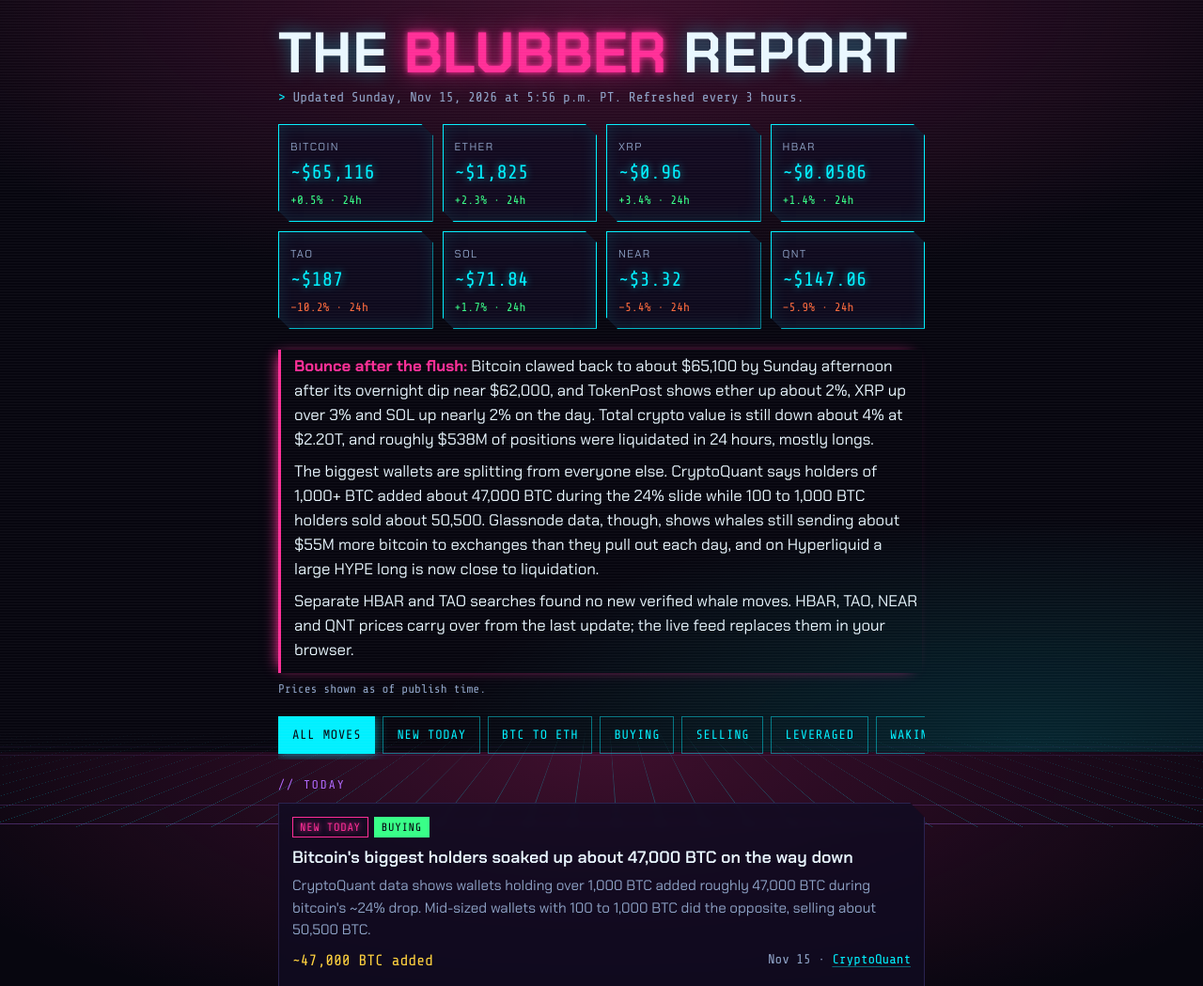
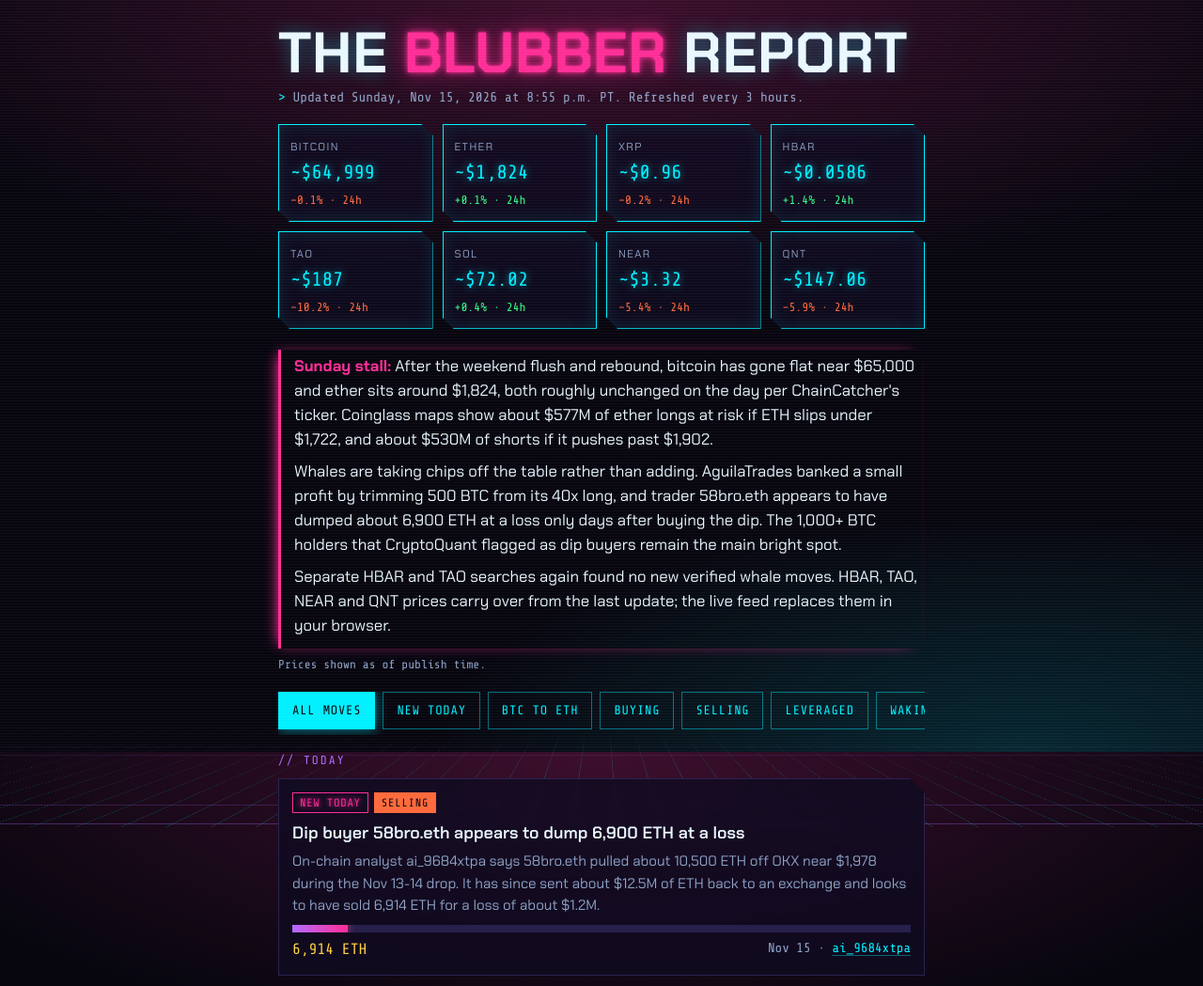
Before and after one commit to z3p096/Blubber-Report, a plain HTML site: page index.html in a window 1280 px wide. Shown: the top 1049 px of the page at 94% size. Drawn offline with nearby package versions, Linux system fonts and the light colour scheme; no server answers.

Commit message:
Update for Nov 15, 2026 8:55 p.m. PT
Co-Authored-By: Claude Opus 5.5 <noreply@anthropic.com>
Claude-Session: https://claude.ai/code/session_016FMJ4nxc3gCjaYHs2PnhBu

```diff
--- a/index.html
+++ b/index.html
@@ -81,23 +81,23 @@ footer{margin-top:26px;color:var(--mute);font-size:.82rem;font-family:var(--mono
 </head><body>
 <main>
 <h1>The <span>Blubber</span> Report</h1>
-<p class="sub">Updated Sunday, Nov 15, 2026 at 5:56 p.m. PT. Refreshed every 3 hours.</p>
+<p class="sub">Updated Sunday, Nov 15, 2026 at 8:55 p.m. PT. Refreshed every 3 hours.</p>
 
 <div class="prices">
-<div><small>Bitcoin</small><b id="p-bitcoin">~$65,116</b><span class="chg up" id="c-bitcoin">+0.5% · 24h</span></div>
-<div><small>Ether</small><b id="p-ethereum">~$1,825</b><span class="chg up" id="c-ethereum">+2.3% · 24h</span></div>
-<div><small>XRP</small><b id="p-ripple">~$0.96</b><span class="chg up" id="c-ripple">+3.4% · 24h</span></div>
+<div><small>Bitcoin</small><b id="p-bitcoin">~$64,999</b><span class="chg down" id="c-bitcoin">−0.1% · 24h</span></div>
+<div><small>Ether</small><b id="p-ethereum">~$1,824</b><span class="chg up" id="c-ethereum">+0.1% · 24h</span></div>
+<div><small>XRP</small><b id="p-ripple">~$0.96</b><span class="chg down" id="c-ripple">−0.2% · 24h</span></div>
 <div><small>HBAR</small><b id="p-hedera-hashgraph">~$0.0586</b><span class="chg up" id="c-hedera-hashgraph">+1.4% · 24h</span></div>
 <div><small>TAO</small><b id="p-bittensor">~$187</b><span class="chg down" id="c-bittensor">−10.2% · 24h</span></div>
-<div><small>SOL</small><b id="p-solana">~$71.84</b><span class="chg up" id="c-solana">+1.7% · 24h</span></div>
+<div><small>SOL</small><b id="p-solana">~$72.02</b><span class="chg up" id="c-solana">+0.4% · 24h</span></div>
 <div><small>NEAR</small><b id="p-near">~$3.32</b><span class="chg down" id="c-near">−5.4% · 24h</span></div>
 <div><small>QNT</small><b id="p-quant-network">~$147.06</b><span class="chg down" id="c-quant-network">−5.9% · 24h</span></div>
 </div>
 
 <div class="story">
-<p><b>Bounce after the flush:</b> Bitcoin clawed back to about $65,100 by Sunday afternoon after its overnight dip near $62,000, and TokenPost shows ether up about 2%, XRP up over 3% and SOL up nearly 2% on the day. Total crypto value is still down about 4% at $2.20T, and roughly $538M of positions were liquidated in 24 hours, mostly longs.</p>
-<p>The biggest wallets are splitting from everyone else. CryptoQuant says holders of 1,000+ BTC added about 47,000 BTC during the 24% slide while 100 to 1,000 BTC holders sold about 50,500. Glassnode data, though, shows whales still sending about $55M more bitcoin to exchanges than they pull out each day, and on Hyperliquid a large HYPE long is now close to liquidation.</p>
-<p>Separate HBAR and TAO searches found no new verified whale moves. HBAR, TAO, NEAR and QNT prices carry over from the last update; the live feed replaces them in your browser.</p>
+<p><b>Sunday stall:</b> After the weekend flush and rebound, bitcoin has gone flat near $65,000 and ether sits around $1,824, both roughly unchanged on the day per ChainCatcher's ticker. Coinglass maps show about $577M of ether longs at risk if ETH slips under $1,722, and about $530M of shorts if it pushes past $1,902.</p>
+<p>Whales are taking chips off the table rather than adding. AguilaTrades banked a small profit by trimming 500 BTC from its 40x long, and trader 58bro.eth appears to have dumped about 6,900 ETH at a loss only days after buying the dip. The 1,000+ BTC holders that CryptoQuant flagged as dip buyers remain the main bright spot.</p>
+<p>Separate HBAR and TAO searches again found no new verified whale moves. HBAR, TAO, NEAR and QNT prices carry over from the last update; the live feed replaces them in your browser.</p>
 </div>
 
 <p class="src" id="live-note" style="margin:-14px 0 18px;font-size:.8rem">Prices shown as of publish time.</p>
@@ -119,8 +119,7 @@ footer{margin-top:26px;color:var(--mute);font-size:.82rem;font-family:var(--mono
 <h3 id="src-h">Sources</h3>
 <h3>Prices and market story</h3>
 <ul>
-<li><a href="https://www.tokenpost.com/news/investing/57912" target="_blank" rel="noopener">Crypto market cap falls 4.31% to $2.20 trillion as bitcoin rises (BTC, ETH, XRP and SOL prices)</a> <span>· TokenPost</span></li>
-<li><a href="https://businessupturn.com/usa/money/cryptocurrency/crypto-markets-rally-broadly-on-sunday-evening-as-xrp-leads-gains/" target="_blank" rel="noopener">Crypto markets rally broadly on Sunday evening as XRP leads gains</a> <span>· Business Upturn</span></li>
+<li><a href="https://www.chaincatcher.com/en/article/2304960" target="_blank" rel="noopener">ETH liquidation levels: $577M of longs below $1,722, $530M of shorts above $1,902 (BTC, ETH, XRP and SOL prices)</a> <span>· ChainCatcher (Coinglass)</span></li>
 <li><a href="https://www.coingecko.com/en/coins/hedera" target="_blank" rel="noopener">HBAR price and 24h change</a> <span>· CoinGecko</span></li>
 <li><a href="https://www.coingecko.com/en/coins/bittensor" target="_blank" rel="noopener">TAO price and 24h change</a> <span>· CoinGecko</span></li>
 <li><a href="https://www.theblock.co/price/near-protocol" target="_blank" rel="noopener">NEAR Protocol price and 24h change</a> <span>· The Block</span></li>
@@ -131,13 +130,13 @@ footer{margin-top:26px;color:var(--mute);font-size:.82rem;font-family:var(--mono
 <li><a href="https://www.kucoin.com/news/flash/btc-whales-accumulate-47-000-during-24-drop-mid-sized-holders-sell-more" target="_blank" rel="noopener">BTC whales accumulate 47,000 during 24% drop while mid-sized holders sell</a> <span>· KuCoin News (CryptoQuant)</span></li>
 <li><a href="https://blockonomi.com/bitcoin-slips-below-65k-as-daily-whale-net-deposits-hit-55m/" target="_blank" rel="noopener">Bitcoin slips below $65K as daily whale net deposits hit $55M</a> <span>· Blockonomi (Glassnode)</span></li>
 <li><a href="https://www.chaincatcher.com/en/article/2304894" target="_blank" rel="noopener">Whale's HYPE long nears liquidation as profit shrinks</a> <span>· ChainCatcher (Lookonchain)</span></li>
-<li><a href="https://www.chaincatcher.com/en/article/2304851" target="_blank" rel="noopener">AguilaTrades opens a 40x long on 1,000 BTC</a> <span>· ChainCatcher (Lookonchain)</span></li>
+<li><a href="https://www.chaincatcher.com/en/article/2304942" target="_blank" rel="noopener">AguilaTrades cuts its BTC long by 500 BTC for about $752,700 profit</a> <span>· ChainCatcher</span></li>
+<li><a href="https://www.chaincatcher.com/en/article/2304941" target="_blank" rel="noopener">Trader suspected of selling 6,914 ETH at about $1.2M loss</a> <span>· ChainCatcher (ai_9684xtpa)</span></li>
 <li><a href="https://www.chaincatcher.com/en/article/2304855" target="_blank" rel="noopener">Whale closes about $96.58M of BTC longs and turns short</a> <span>· ChainCatcher (Hyperbot)</span></li>
 <li><a href="https://www.chaincatcher.com/en/article/2304841" target="_blank" rel="noopener">Whale holds 30,000 ETH short with about $15.6M unrealized profit</a> <span>· ChainCatcher (Yu Jin)</span></li>
 <li><a href="https://panews.io/articles/01a1ddf5-ef89-7696-a715-2c6f3934b1f6" target="_blank" rel="noopener">Whale deposits $11.56M of SOL into Binance, about $32.96M over five days</a> <span>· PANews (Onchain Lens)</span></li>
 <li><a href="https://www.techflowpost.com/en-US/newsletter/144692" target="_blank" rel="noopener">Whale closes ETH long at about $10.49M loss, switches to long SOL</a> <span>· TechFlow (EmberCN)</span></li>
 <li><a href="https://en.bloomingbit.io/feed/news/124462" target="_blank" rel="noopener">Whales buy 95,024 ether on the dip</a> <span>· Bloomingbit (Lookonchain)</span></li>
-<li><a href="https://www.theblock.co/news/markets/2026-11-13-from-6-to-6-9-million-two-dormant-bitcoin-addresses-wake-up-to-move-100-btc-after-more-than-16-years-439698" target="_blank" rel="noopener">Two dormant bitcoin addresses move 100 BTC after more than 16 years</a> <span>· The Block (Whale Alert)</span></li>
 </ul>
 </section>
 
@@ -148,16 +147,16 @@ Figures are rounded from the public reports listed above, which cite Yahoo Finan
 
 <script>
 var M=[
+{n:1,f:"sell",t:"Selling",h:"Dip buyer 58bro.eth appears to dump 6,900 ETH at a loss",p:"On-chain analyst ai_9684xtpa says 58bro.eth pulled about 10,500 ETH off OKX near $1,978 during the Nov 13-14 drop. It has since sent about $12.5M of ETH back to an exchange and looks to have sold 6,914 ETH for a loss of about $1.2M.",d:"Nov 15",v:12.47,l:"6,914 ETH",src:"ai_9684xtpa",u:"https://www.chaincatcher.com/en/article/2304941"},
 {n:1,f:"buy",t:"Buying",h:"Bitcoin's biggest holders soaked up about 47,000 BTC on the way down",p:"CryptoQuant data shows wallets holding over 1,000 BTC added roughly 47,000 BTC during bitcoin's ~24% drop. Mid-sized wallets with 100 to 1,000 BTC did the opposite, selling about 50,500 BTC.",d:"Nov 15",v:0,l:"~47,000 BTC added",src:"CryptoQuant",u:"https://www.kucoin.com/news/flash/btc-whales-accumulate-47-000-during-24-drop-mid-sized-holders-sell-more"},
 {n:1,f:"ex",t:"To exchanges",h:"Whales keep sending about $55M of bitcoin a day to exchanges",p:"Glassnode figures cited by Blockonomi show large holders depositing about $55M more BTC onto exchanges than they withdraw each day, a pattern that has lasted for weeks. The 30-day average only briefly turned negative in October.",d:"Nov 15",v:55,l:"~$55M/day net in",src:"Glassnode",u:"https://blockonomi.com/bitcoin-slips-below-65k-as-daily-whale-net-deposits-hit-55m/"},
 {n:1,f:"long",t:"Leveraged",h:"Big HYPE long slides toward liquidation",p:"Lookonchain says a Hyperliquid whale's HYPE long has seen its paper profit shrink from about $68.3M to $27.6M. It added 8.3M USDC over two days to stay alive, pushing its liquidation price to $58.47.",d:"Nov 15",v:27.59,l:"$27.6M paper profit left",src:"Lookonchain",u:"https://www.chaincatcher.com/en/article/2304894"},
-{n:1,f:"long",t:"Leveraged",h:"AguilaTrades returns with a 40x long on 1,000 bitcoin",p:"Lookonchain says the well-known trader AguilaTrades has opened a 40x long of 1,000 BTC on Hyperliquid, worth about $64.4M. The position was showing more than $1.8M of floating profit when flagged.",d:"Nov 15",v:64.4,l:"1,000 BTC long",src:"Lookonchain",u:"https://www.chaincatcher.com/en/article/2304851"},
+{n:1,f:"long",t:"Leveraged",h:"AguilaTrades trims its 40x bitcoin long but stays big",p:"After opening a 40x long on Hyperliquid, AguilaTrades took about $753K of profit by cutting 500 BTC. It still holds about 1,500 BTC of longs, worth roughly $97.4M, with about $1.9M of paper profit.",d:"Nov 15",v:97.41,l:"1,500 BTC long left",src:"ChainCatcher on-chain data",u:"https://www.chaincatcher.com/en/article/2304942"},
 {n:1,f:"long",t:"Leveraged",h:"Hyperliquid trader dumps $96.6M of bitcoin longs and flips short",p:"Hyperbot data shows address 0xf517 closing about $96.6M of BTC long positions over several hours on Sunday. It then opened a bitcoin short of about $3.5M.",d:"Nov 15",v:96.58,l:"$96.6M longs closed",src:"Hyperbot",u:"https://www.chaincatcher.com/en/article/2304855"},
 {n:1,f:"long",t:"Leveraged",h:"30,000 ETH short sits on about $15.6M of paper profit",p:"Yu Jin says a Hyperliquid whale has held a 20x short of 30,000 ETH, now worth about $52.9M, since Nov 5 from an entry near $2,283. The same address made about $17.8M going long BTC and ETH a couple of weeks earlier.",d:"Nov 15",v:52.89,l:"30,000 ETH short",src:"Yu Jin",u:"https://www.chaincatcher.com/en/article/2304841"},
 {n:1,f:"ex",t:"To exchanges",h:"SOL whale unstakes and sends $11.6M more to Binance",p:"Onchain Lens says a whale unstaked 162,560 SOL and deposited it on Binance. That brings its Binance deposits to about 435,000 SOL, roughly $33M, over five days, and it still holds about 181,000 SOL.",d:"Nov 15",v:11.56,l:"162,560 SOL",src:"Onchain Lens",u:"https://panews.io/articles/01a1ddf5-ef89-7696-a715-2c6f3934b1f6"},
 {n:1,f:"long",t:"Leveraged",h:"Whale takes a $10.5M loss on ETH and rotates into a $27M SOL long",p:"EmberCN and Lookonchain flagged a trader who closed a 24,500 ETH long for a loss of about $10.5M, wiping out earlier gains. It then opened a 10x long on about 383,300 SOL, worth roughly $27M.",d:"Nov 15",v:27,l:"$27M SOL long",src:"EmberCN",u:"https://www.techflowpost.com/en-US/newsletter/144692"},
 {n:1,f:"buy",t:"Buying",h:"Wallets tied to Erik Voorhees buy about 63,500 ETH",p:"Lookonchain reports that wallets linked to the ShapeShift founder bought 63,540 ETH for about $125.3M, at an average near $1,972. Together with other dip buyers it tracked, whales scooped up about 95,000 ETH.",d:"Nov 15",v:125.27,l:"63,540 ETH",src:"Lookonchain",u:"https://en.bloomingbit.io/feed/news/124462"},
-{n:0,f:"wake",t:"Waking up",h:"Two 2010 mining wallets move 100 BTC after 16 years",p:"Whale Alert spotted two addresses holding block rewards mined in September 2010 sending a combined 100 BTC, worth about $6.9M. The coins were split across several fresh addresses within the hour.",d:"Nov 13",v:6.89,l:"100 BTC",src:"Whale Alert",u:"https://www.theblock.co/news/markets/2026-11-13-from-6-to-6-9-million-two-dormant-bitcoin-addresses-wake-up-to-move-100-btc-after-more-than-16-years-439698"},
 ];
 var cur="all",max=140;
 function card(m){
```
